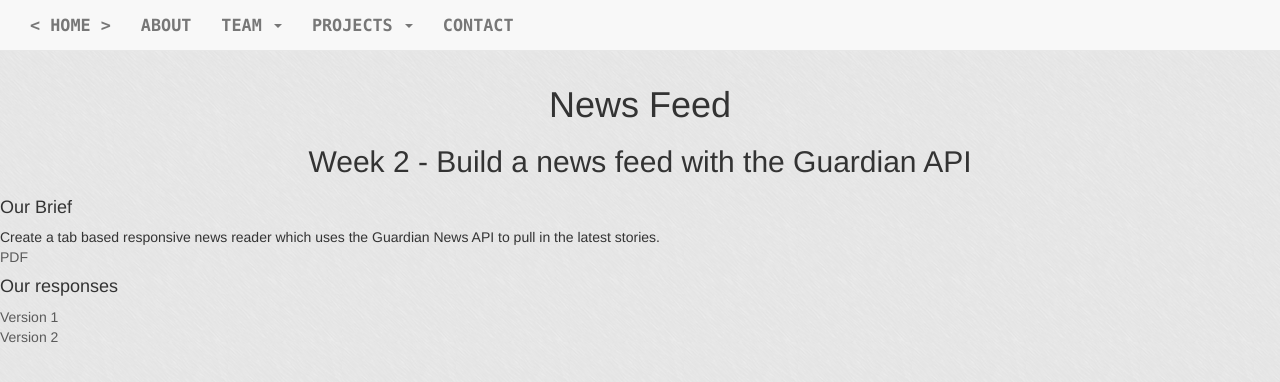
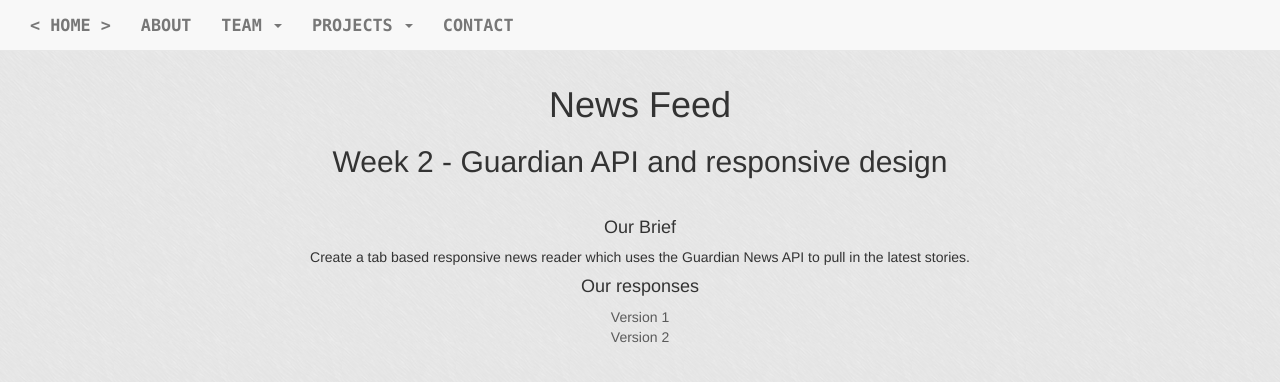
Before and after one commit to codependentfc/codependentfc.github.io, a Jekyll site: the page built from projects/week2.md, in a window 1280 px wide. Shown: the top 382 px of the page. Built offline with Jekyll 4.4.1, drawn with Linux system fonts in a browser that asks for light colours; nearby versions of some CDN libraries.

Commit message:
week 2 page

```diff
--- a/_layouts/project.html
+++ b/_layouts/project.html
@@ -6,6 +6,6 @@
 
 <h2 class='centerMe'>{{page.tagline}}</h2>
 
-<div>
+<div class='container text-left'>
 	{{content}}
 </div>
--- a/css/guardian.scss
+++ b/css/guardian.scss
@@ -1,3 +1,6 @@
+---
+---
+
 // News Feed
 
 body {
--- a/projects/week2.md
+++ b/projects/week2.md
@@ -1,18 +1,20 @@
 ---
 layout: project
 title: News Feed
-tagline: Week 2 - Build a news feed with the Guardian API
+tagline: Week 2 - Guardian API and responsive design
 permalink: /week2/
 ---
 
+
 #### Our Brief
+
 
 Create a tab based responsive news reader which uses the Guardian News API to pull in the latest stories.
 
-[PDF](LINKHERE)
 
 #### Our responses
 
+
 [Version 1](/week2/frame)
 
-[Version 2](/week2/responsive)
+[Version 2](/week2/responsive/)
--- a/projects/week2AK.html
+++ b/projects/week2AK.html
@@ -2,7 +2,7 @@
 layout: default
 js: guardian
 css: guardian
-permalink: /week2/responsive
+permalink: /week2/responsive/
 title: News Feed
 ---
 
```
